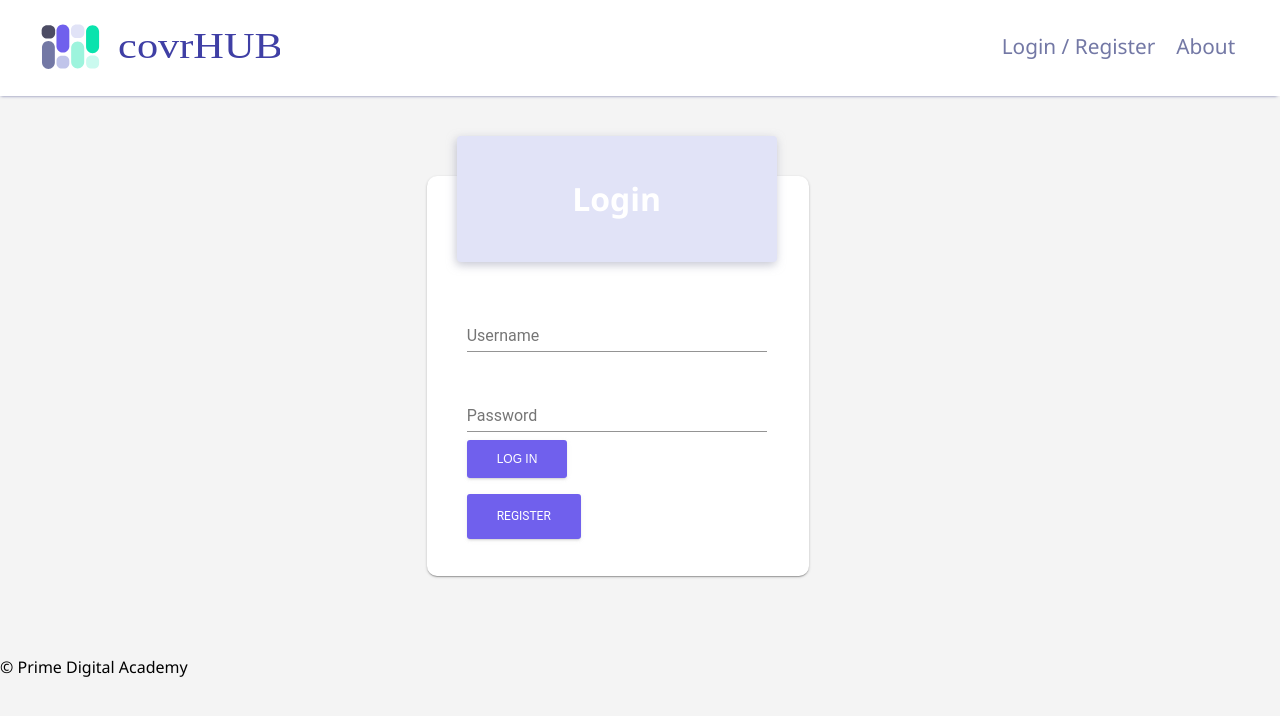
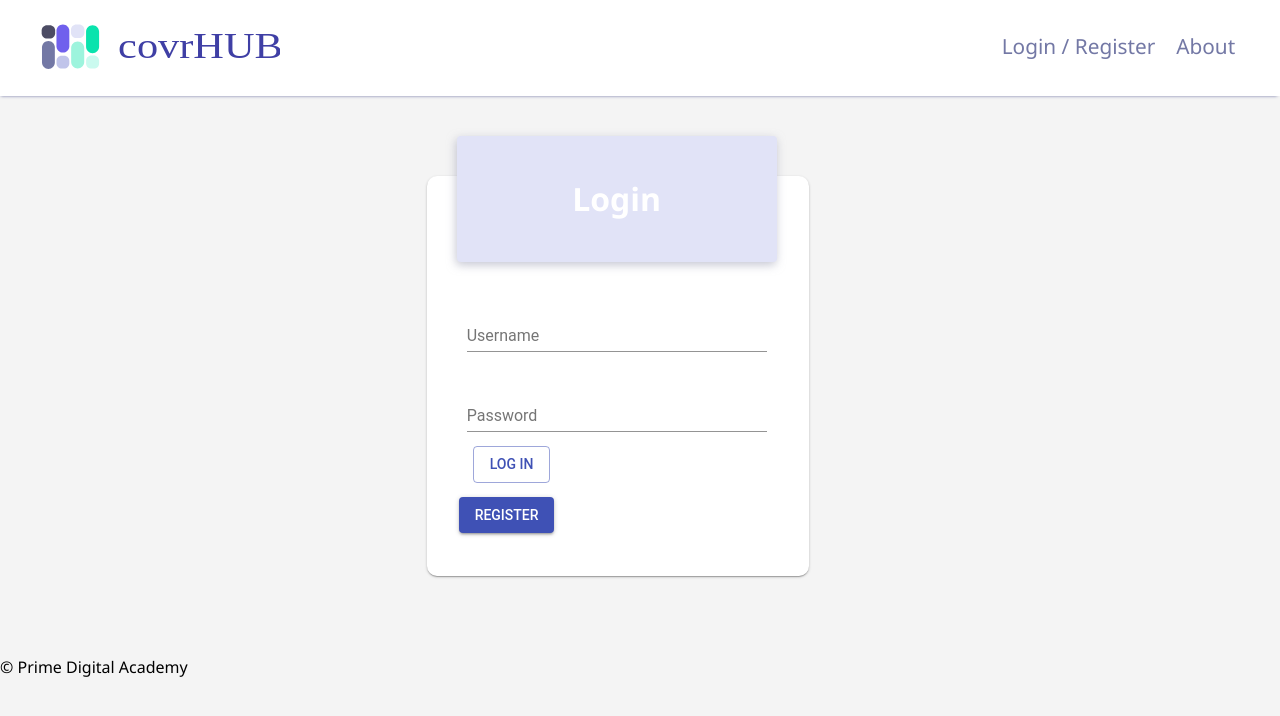
Before and after one commit to amitao/covrHUB, a React (Create React App) app: page /#/home in a window 1280 px wide. Shown: the top 716 px of the page. Built offline with nearby package versions, Linux system fonts and the light colour scheme; no server answers.

Commit message:
style buttons

```diff
--- a/src/components/Assets/styles/styles.js
+++ b/src/components/Assets/styles/styles.js
@@ -5,31 +5,9 @@ const styles = theme => ({
   grid: {
     paddingTop: "4em",
   },
-  buttonStyle: {
-  minHeight: "auto",
-  minwidth: "auto",
-  backgroundColor: "#7060ed",
-  color: '#ffffff',
-  boxShadow:
-    "0 2px 2px 0 rgba(153, 153, 153, 0.14), 0 3px 1px -2px rgba(153, 153, 153, 0.2), 0 1px 5px 0 rgba(153, 153, 153, 0.12)",
-  border: "none",
-  borderRadius: "3px",
-  position: "relative",
-  padding: "12px 30px",
-  margin: theme.spacing.unit,
-  fontSize: "12px",
-  fontWeight: "400",
-  textTransform: "uppercase",
-  letterSpacing: "0",
-  cursor: "pointer",
-    "&:hover,&:focus": {
-      color: "#FFFFFF",
-      backgroundColor: "#4c4c64",
-      boxShadow:
-        "0 14px 26px -12px rgba(153, 153, 153, 0.42), 0 4px 23px 0px rgba(0, 0, 0, 0.12), 0 8px 10px -5px rgba(153, 153, 153, 0.2)"
-    }
+  button: {
+    margin: "1em",
   },
-
   content: {
     padding: "14px 13px",
   },
--- a/src/components/LogOutButton/LogOutButton.js
+++ b/src/components/LogOutButton/LogOutButton.js
@@ -1,16 +1,19 @@
 import React from 'react';
 import { connect } from 'react-redux';
+import Button from '@material-ui/core/Button';
 
 const LogOutButton = props => (
-  <button
+  <Button
     // This button shows up in multiple locations and is styled differently
     // because it's styled differently depending on where it is used, the className
     // is passed to it from it's parents through React props
+    variant="outlined"
+    color="primary"
     className={props.className}
     onClick={() => props.dispatch({ type: 'LOGOUT' })}
   >
     Log Out
-  </button>
+  </Button>
 );
 
 // This component doesn't need 'mapStateToProps'
--- a/src/components/LoginPage/LoginPage.js
+++ b/src/components/LoginPage/LoginPage.js
@@ -98,22 +98,23 @@ class LoginPage extends Component {
                     />
                   </div>
                   <div>
-                    <input
-                      className={classes.buttonStyle}
+                    <Button
+                      variant="outlined"
+                      color="primary"
                       type="submit"
                       name="submit"
                       value="Log In"
-                    />
+                      className={classes.button}
+                    > Log In</Button>
                   </div>
                 </form>
 
                 {/* end of form */}
 
                 <Button
-                  variant="outlined"
+                  variant="contained"
                   color="primary"
                   type="button"
-                  className={classes.buttonStyle}
                   onClick={() => { this.props.dispatch({ type: 'SET_TO_REGISTER_MODE' }) }}
                 >
                   Register
--- a/src/components/RegisterPage/RegisterPage.js
+++ b/src/components/RegisterPage/RegisterPage.js
@@ -64,7 +64,7 @@ class RegisterPage extends Component {
           {/* Form header "Register" */}
           <Card className={classes.cardHeader}>
             <div>
-              <h1>Register User</h1>
+              <h1>Sign Up</h1>
             </div>
           </Card>
 
@@ -73,15 +73,6 @@ class RegisterPage extends Component {
             <CardContent>
               <form onSubmit={this.registerUser} className={classes.form}>
                 <div>
-                  {/* <label htmlFor="username">
-              Username:
-              <input
-                type="text"
-                name="username"
-                value={this.state.username}
-                onChange={this.handleInputChangeFor('username')}
-              />
-            </label> */}
                   <TextField
                     placeholder="Username"
                     type="text"
@@ -92,15 +83,6 @@ class RegisterPage extends Component {
                   />
                 </div>
                 <div>
-                  {/* <label htmlFor="password">
-              Password:
-              <input
-                type="password"
-                name="password"
-                value={this.state.password}
-                onChange={this.handleInputChangeFor('password')}
-              />
-            </label> */}
                   <TextField
                     placeholder="Password"
                     type="password"
@@ -111,21 +93,22 @@ class RegisterPage extends Component {
                   />
                 </div>
                 <div>
-                  <input
-                    className={classes.buttonStyle}
+                  <Button
+                    className={classes.button}
+                    variant="outlined"
+                    color="primary"
                     type="submit"
                     name="submit"
                     value="Register"
-                  />
+                  > Register </Button>
                 </div>
               </form>
               {/* end of form */}
 
               <Button
                 variant="contained"
-                color="default"
+                color="primary"
                 type="button"
-                className={classes.buttonStyle}
                 onClick={() => { this.props.dispatch({ type: 'SET_TO_LOGIN_MODE' }) }}
               >
                 Login
```
